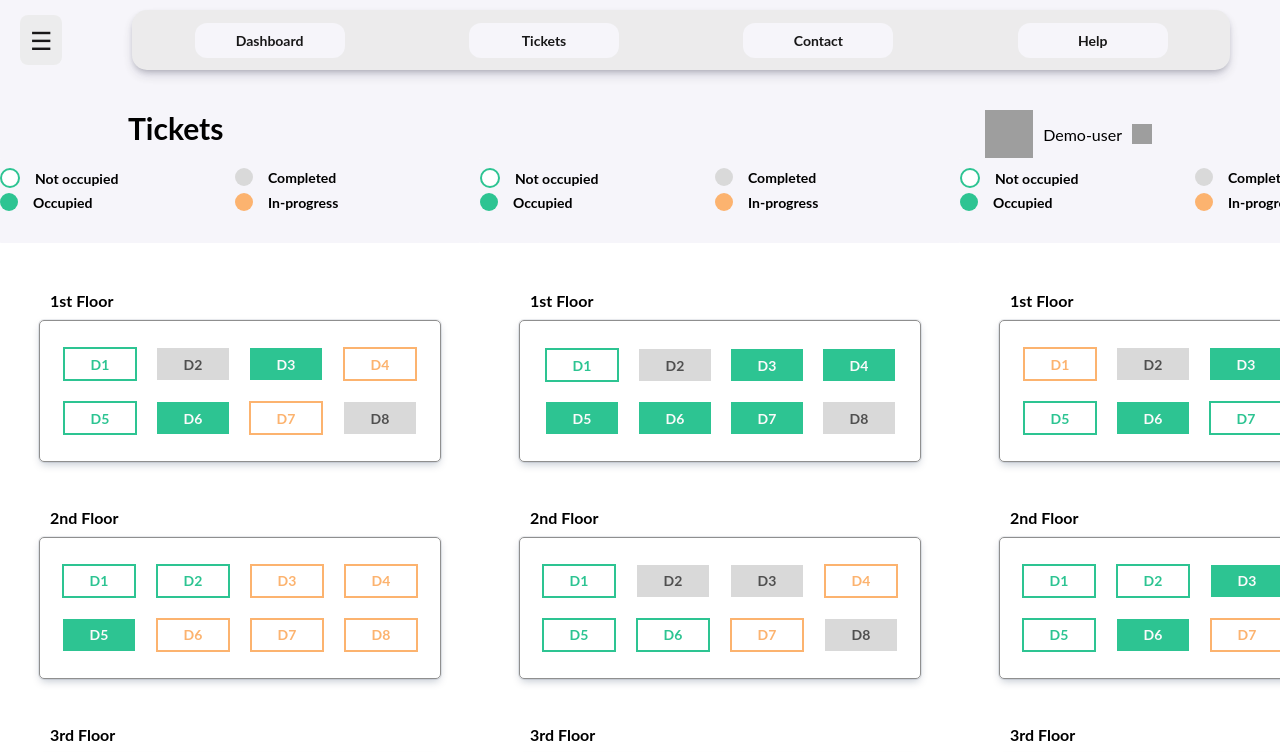
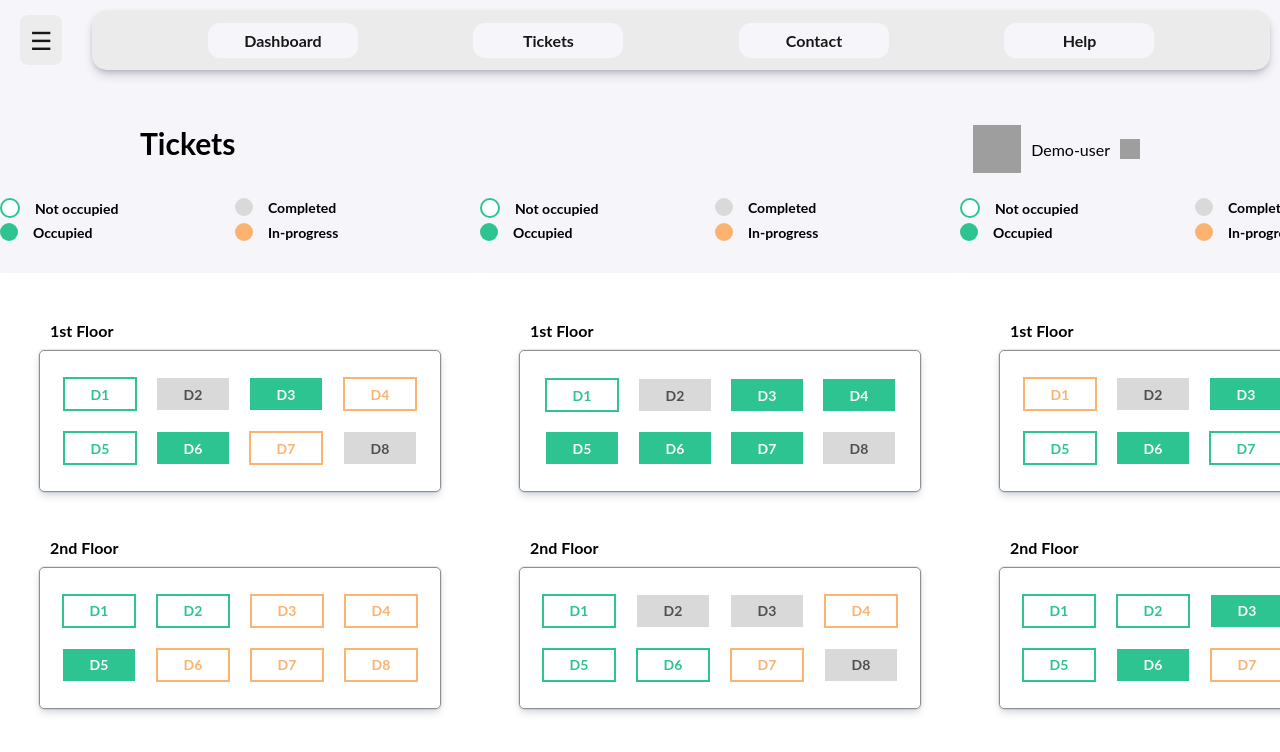
Before and after one commit to pradeep-08/dash-board-kriti, a React (Create React App) app: page /tickets in a window 1280 px wide. Shown: the top 752 px of the page. Built offline with nearby package versions, Linux system fonts and the light colour scheme; grey boxes are pictures that could not be loaded.

Commit message:
Update nav.css

```diff
--- a/src/pages/nav.css
+++ b/src/pages/nav.css
@@ -14,13 +14,13 @@ body {
 .nav-bar-main-content {
   display: flex;
   flex-direction: row;
-  justify-content: space-around;
+  justify-content: space-evenly;
   align-items: center;
   background-color: #ebebeb;
   width: 100%;
   height: 60px;
   border-radius: 15px;
-  margin: 50px;
+  margin: 10px;
   box-shadow: rgba(50, 50, 93, 0.25) 0px 6px 12px -2px,
     rgba(0, 0, 0, 0.3) 0px 3px 7px -3px;
 }
@@ -35,7 +35,7 @@ body {
   border-radius: 12px;
   cursor: pointer;
   transition-delay: 0.1ms;
-  font-size: 14px;
+  font-size: 16px;
   font-weight: bold;
   transition: background-color 0.5s ease;
 }
@@ -60,6 +60,7 @@ body {
 .second-nav-bar {
   display: flex;
   justify-content: center;
+  padding: 15px;
 }
 .dashboard-child {
   display: flex;
@@ -76,7 +77,7 @@ body {
   cursor: pointer;
 }
 
-@media screen  and (max-width: 768px) and (min-width: 320px){
+@media screen and (max-width: 768px) and (min-width: 320px) {
   .main-nav-bar {
     width: 100%;
     height: 80px;
@@ -114,5 +115,4 @@ body {
     box-shadow: rgba(50, 50, 93, 0.25) 0px 6px 12px -2px,
       rgba(0, 0, 0, 0.3) 0px 3px 7px -3px;
   }
-
 }
```
